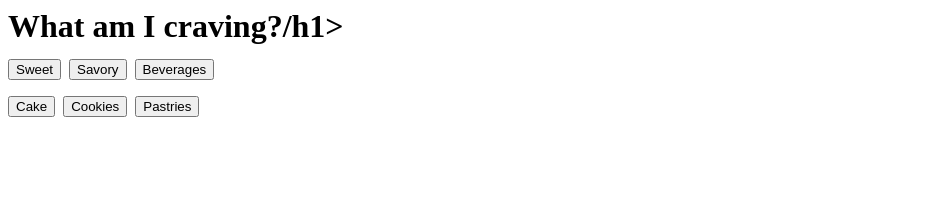
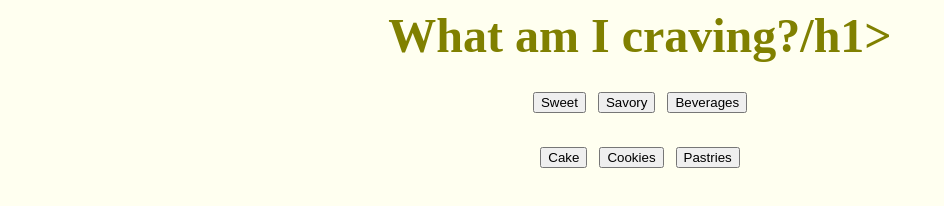
Before and after one commit to DMOON510/personal-project, a plain HTML site: page personal-project/index.html in a window 1280 px wide. Shown: the whole page, without its empty margins (0-944 px from the left). Drawn offline with nearby package versions, Linux system fonts and the light colour scheme.

Commit message:
Update styles.css

```diff
--- a/personal-project/styles.css
+++ b/personal-project/styles.css
@@ -1,3 +1,12 @@
+body {
+  font-family: 'DM Serif Display', serif;
+  background-color: ivory;
+}
+h1 {
+  font-size: 48px;
+  color: olive;
+  text-align: center;
+}
 .hide {
   display: none;
 }
```
